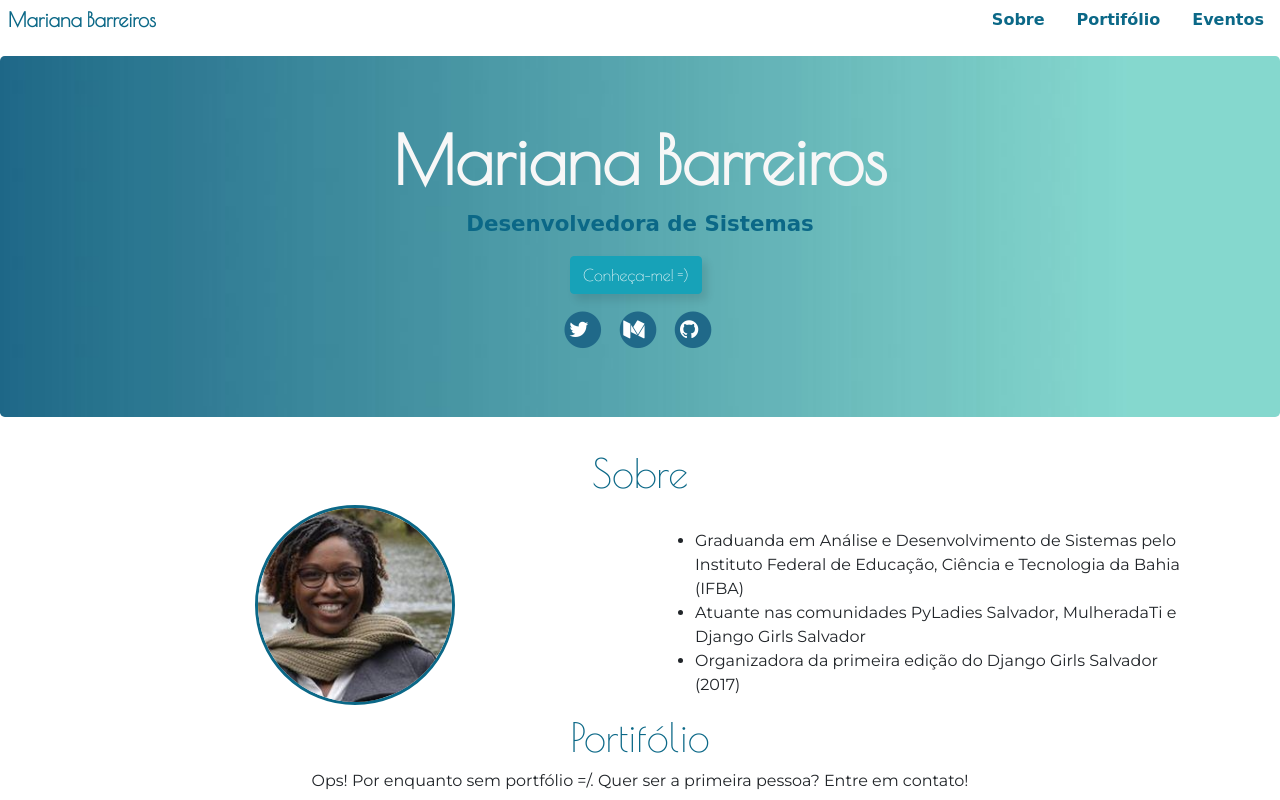
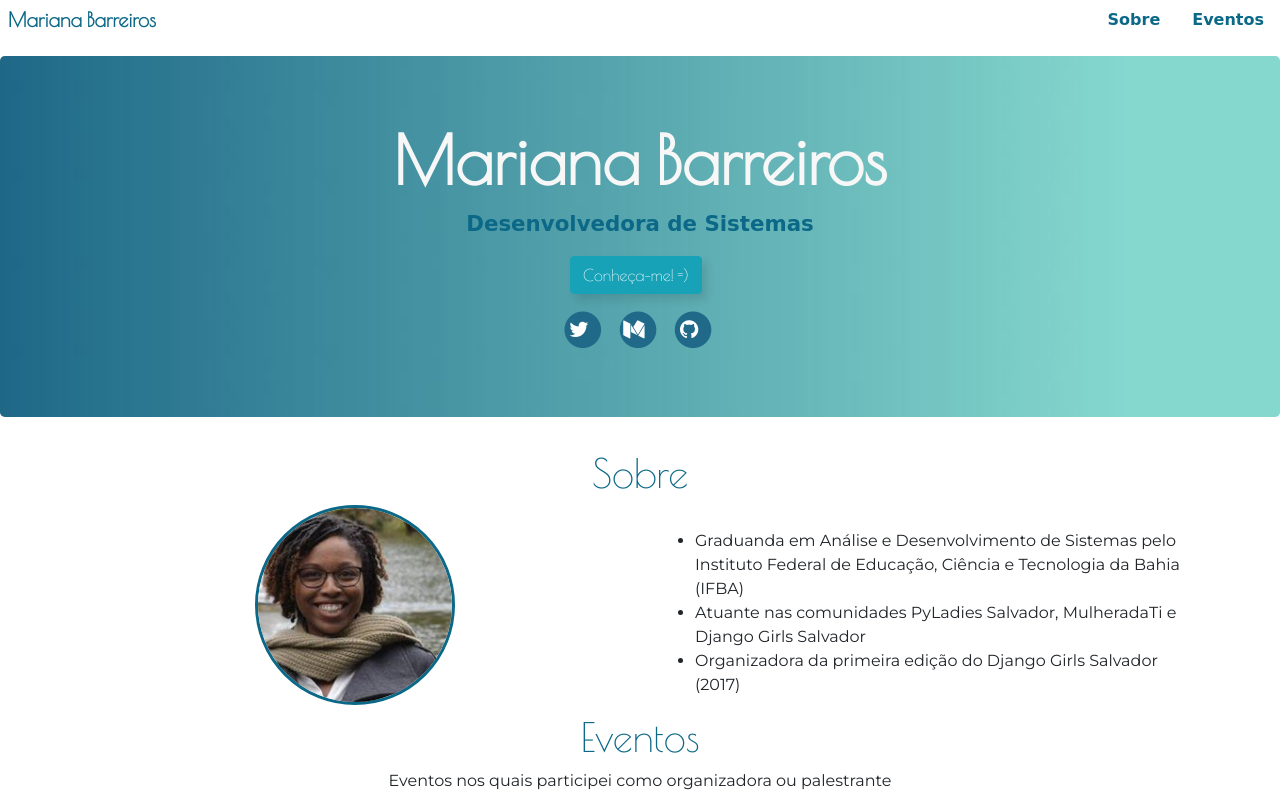
Before and after one commit to marianabarreiros/mariana-barreiros, a plain HTML site: page index.html in a window 1280 px wide. Shown: the top 800 px of the page. Drawn offline with nearby package versions, Linux system fonts and the light colour scheme; a web font is replaced by a local one.

Commit message:
retirada de portifólio

```diff
--- a/index.html
+++ b/index.html
@@ -26,9 +26,9 @@
 						<li class="nav-item">
 							<a href="#sobre" class="nav-link scroll-animate ">Sobre</a>
 						</li>
-						<li class="nav-item">
+						<!-- <li class="nav-item">
 							<a href="#Portifólio" class="nav-link scroll-animate">Portifólio</a>
-						</li>
+						</li> -->
 						<li class="nav-item">
 							<a href="#eventos" class="nav-link scroll-animate">Eventos</a>
 						</li>
@@ -93,10 +93,10 @@
 					</div>
 				</div>
 			</section>
-			<section id="Portifólio">
+			<!-- <section id="Portifólio">
 				<h1 class="center eventos">Portifólio</h1>
 				<p id="informacoes-eventos">Ops! Por enquanto sem portfólio =/. Quer ser a primeira pessoa? Entre em contato!</p>
-			</section>
+			</section> -->
 			<section id="eventos">
 				<h1 class="center eventos">Eventos</h1>
 					<p id="informacoes-eventos">Eventos nos quais participei como organizadora ou palestrante</p>
```
